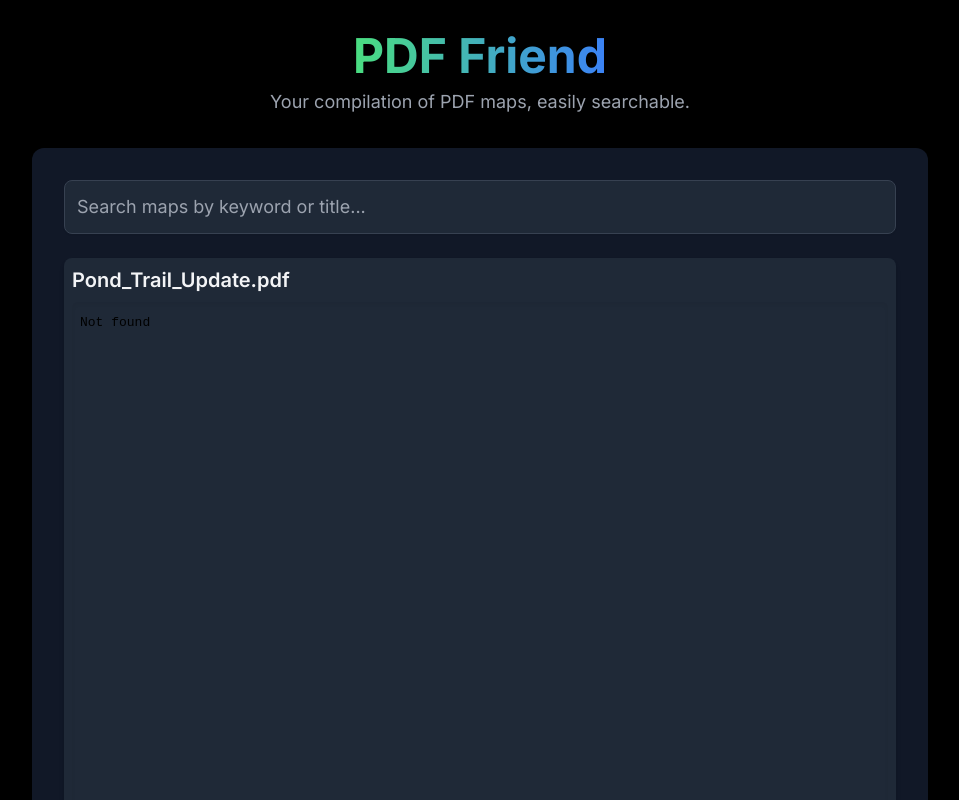
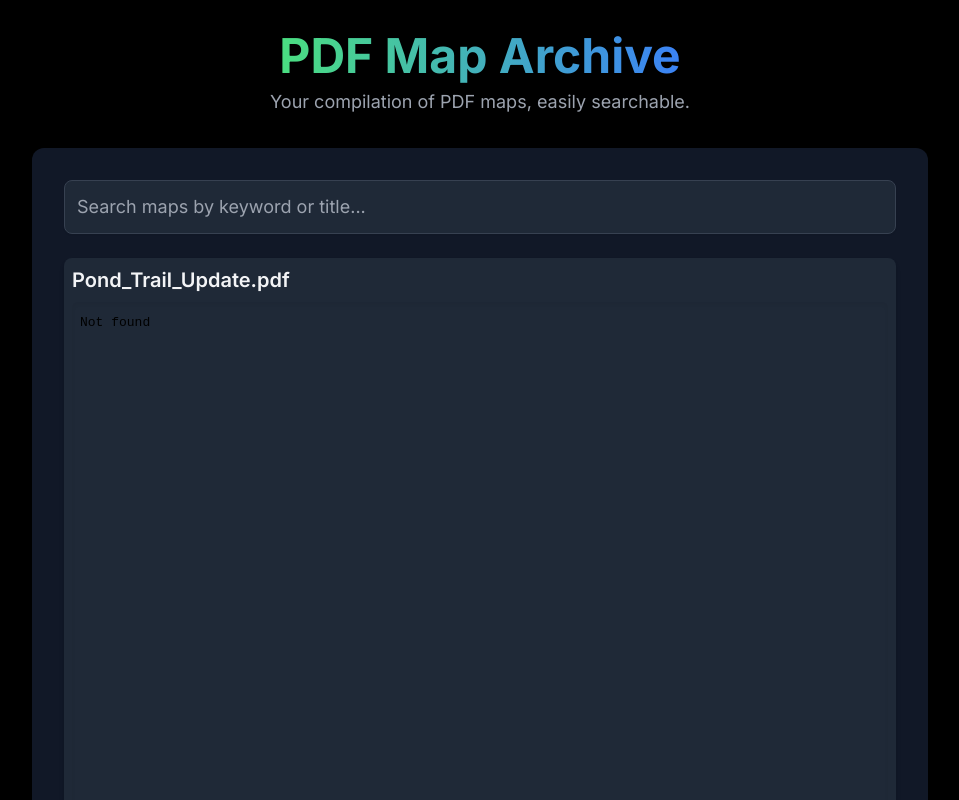
Before and after one commit to AtoZ-LocIntel/BelknapRangeTrails, a plain HTML site: page index.html in a window 1280 px wide. Shown: the top 800 px of the page, without its empty margins (160-1119 px from the left). Drawn offline with nearby package versions, Linux system fonts and the light colour scheme.

Commit message:
Update index.html

```diff
--- a/index.html
+++ b/index.html
@@ -44,7 +44,7 @@
     <header class="text-center mb-8">
         <h1 class="text-4xl sm:text-5xl font-extrabold text-white mb-2"> <!-- Changed text to white -->
             <span class="bg-clip-text text-transparent bg-gradient-to-r from-green-400 to-blue-500"> <!-- Adjusted gradient for better contrast on black -->
-                PDF Friend
+                PDF Map Archive
             </span>
         </h1>
         <p class="text-lg text-gray-400">Your compilation of PDF maps, easily searchable.</p> <!-- Adjusted text color -->
```
